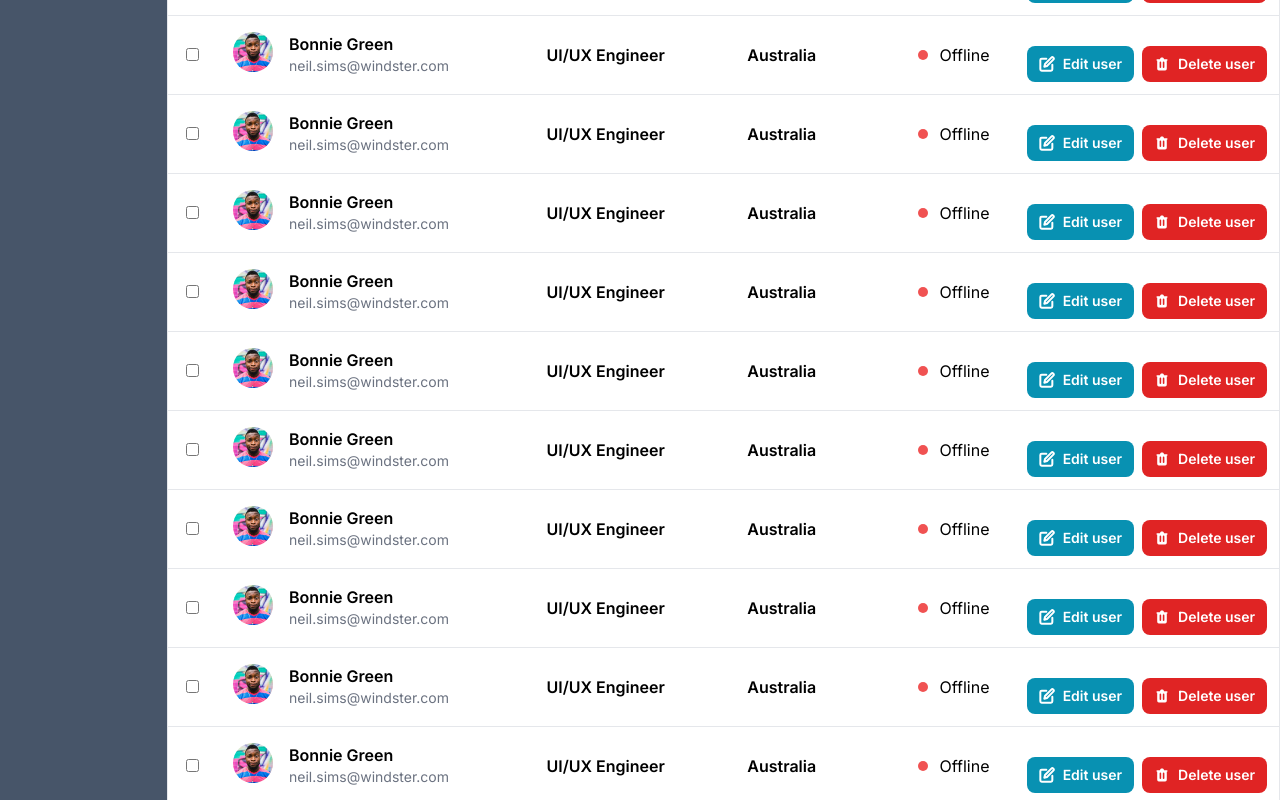
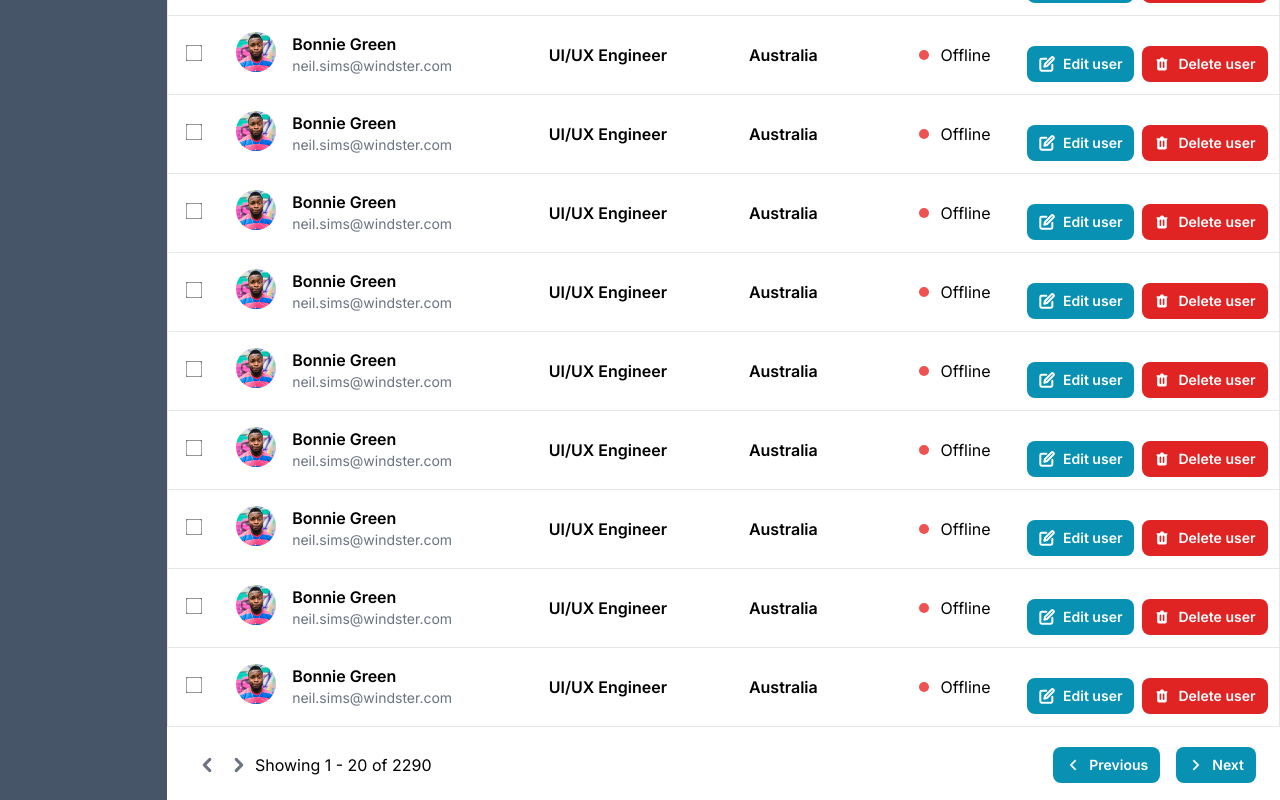
Before and after one commit to batuhantanir/internship-form-component, a Next.js app: page /users/list in a window 1280 px wide. Shown: the part 1120-1920 px from the top of the page. Built offline with nearby package versions, Linux system fonts and the light colour scheme.

Commit message:
change add form

```diff
--- a/app/users/list/page.jsx
+++ b/app/users/list/page.jsx
@@ -8,6 +8,7 @@ import UsersListHead from "@/components/userListHead";
 
 import data from "@/mock/userList.js";
 import AddUserForm from "@/components/addUserForm";
+import EditUserFrom from "@/components/editUserForm";
 
 function List() {
   const [pageOfOpen, setpageOfOpen] = useState("");
@@ -18,7 +19,8 @@ function List() {
         <CostumeTable data={data} setpageOfOpen={setpageOfOpen} />
       </div>
       <div className={`flex justify-center items-center fixed top-0 left-0 right-0 bottom-0 h-screen w-full ${pageOfOpen == "" ? "hidden" : "block"} bg-[#0000006d]`}>
-          {pageOfOpen == 'add-user' && <AddUserForm setpageOfOpen={setpageOfOpen}/>}
+        {pageOfOpen == 'add-user' && <AddUserForm setpageOfOpen={setpageOfOpen} />}
+        {pageOfOpen == 'add-user' && <EditUserFrom setpageOfOpen={setpageOfOpen} />}
       </div>
     </div>
   );
--- a/components/addUserForm/index.jsx
+++ b/components/addUserForm/index.jsx
@@ -3,10 +3,7 @@ import React from "react";
 import { useFormik } from "formik";
 import * as Yup from 'yup';
 
-import { RxCross2 } from "react-icons/rx";
-
-//Input Component
-import FormInputPiece from "../formInputPiece";
+import CostumeForm from "../costumeForm";
 
 const validationSchema = Yup.object({
   firstName: Yup.string().required(),
@@ -19,7 +16,7 @@ const validationSchema = Yup.object({
 
 function AddUserForm({ setpageOfOpen }) {
 
-  const { handleSubmit, handleChange, values, errors } = useFormik({
+  const { handleSubmit, handleChange, values } = useFormik({
     initialValues: {
       firstName: '',
       lastName: '',
@@ -33,26 +30,29 @@ function AddUserForm({ setpageOfOpen }) {
       console.log(values);
     },
   });
+
+  const formData = [{
+    labelName: "First Name", forHtml: "firstName", typeName: "text", name: "firstName", id: "firstName", placeholderName: "Bonnie", handleChange: handleChange, values: values.firstName,
+  },
+  {
+    labelName: "Last Name", forHtml: "lastName", typeName: "text", name: "lastName", id: "lastName", placeholderName: "Green", handleChange: handleChange, values: values.lastName,
+  },
+  {
+    labelName: "Email", forHtml: "email", typeName: "email", name: "email", id: "email", placeholderName: "example@company.com", handleChange: handleChange, values: values.email
+  },
+  {
+    labelName: "Phone Number", forHtml: "phoneNumber", typeName: "number", name: "phoneNumber", id: "phoneNumber", placeholderName: "e.g. +(12)3456 789", handleChange: handleChange, values: values.phoneNumber
+  },
+  {
+    labelName: "Departmant", forHtml: "depertmant", typeName: "text", name: "depertmant", id: "depertmant", placeholderName: "Development", handleChange: handleChange, values: values.depertmant
+  },
+  {
+    labelName: "company", forHtml: "company", typeName: "text", name: "company", id: "company", placeholderName: "123456", handleChange: handleChange, values: values.company
+  }]
+
   return (
-    <div className=" bg-white  w-full max-w-2xl px-4 h-auto rounded-lg">
-      <div className="flex justify-between border-b px-3 py-4">
-        <h2 className="font-semibold text-xl">Add new user</h2>
-        <button onClick={() => setpageOfOpen("")} ><RxCross2 /></button>
-      </div>
-      <form onSubmit={handleSubmit}>
-        <div className="grid grid-cols-6  gap-5 px-3 py-4">
-          <FormInputPiece labelName="First Name" forHtml="firstName" typeName="text" name="firstName" id="firstName" placeholderName="Bonnie" handleChange={handleChange} values={values.firstName} />
-          <FormInputPiece labelName="Last Name" forHtml="lastName" typeName="text" name="lastName" id="lastName" placeholderName="Green" handleChange={handleChange} values={values.lastName} />
-          <FormInputPiece labelName="Email" forHtml="email" typeName="text" name="email" id="email" placeholderName="example@company.com" handleChange={handleChange} values={values.email} />
-          <FormInputPiece labelName="Phone Number" forHtml="phoneNumber" typeName="text" name="phoneNumber" id="phoneNumber" placeholderName="e.g. +(12)3456 789" handleChange={handleChange} values={values.phoneNumber} />
-          <FormInputPiece labelName="Departmant" forHtml="depertmant" typeName="text" name="depertmant" id="depertmant" placeholderName="Development" handleChange={handleChange} values={values.depertmant} />
-          <FormInputPiece labelName="company" forHtml="company" typeName="text" name="company" id="company" placeholderName="123456" handleChange={handleChange} values={values.company} />
-        </div>
-        <div className="border-t w-full p-5">
-          <button className="bg-primary text-white text-sm w-fit text-center gap-2 font-medium px-5 py-3 rounded-lg whitespace-nowrap" type="submit">Add user</button>
-        </div>
-      </form>
-    </div>)
+    <CostumeForm headerName={"Add new user"} formData={formData} handleSubmit={handleSubmit} setpageOfOpen={setpageOfOpen} />
+  )
 }
 
 export default AddUserForm;
--- /dev/null
+++ b/components/costumeForm/index.jsx
@@ -0,0 +1,29 @@
+import React from 'react'
+
+import { RxCross2 } from "react-icons/rx";
+
+//Input Component
+import FormInputPiece from "../formInputPiece";
+
+function CostumeForm({ headerName, formData, handleSubmit, setpageOfOpen }) {
+    return (
+        <div className=" bg-white  w-full max-w-2xl px-4 h-auto rounded-lg">
+            <div className="flex justify-between border-b px-3 py-4">
+                <h2 className="font-semibold text-xl">{headerName}</h2>
+                <button onClick={() => setpageOfOpen("")} ><RxCross2 /></button>
+            </div>
+            <form onSubmit={handleSubmit}>
+                <div className="grid grid-cols-6  gap-5 px-3 py-4">
+                    {formData.map((data, idx) => (
+                        <FormInputPiece data={data} key={idx} />
+                    ))}
+                </div>
+                <div className="border-t w-full p-5">
+                    <button className="bg-primary text-white text-sm w-fit text-center gap-2 font-medium px-5 py-3 rounded-lg whitespace-nowrap" type="submit">Add user</button>
+                </div>
+            </form>
+        </div>
+    )
+}
+
+export default CostumeForm
--- a/components/costumeTable/index.jsx
+++ b/components/costumeTable/index.jsx
@@ -1,14 +1,21 @@
+import { IoIosArrowForward } from "react-icons/io";
+import { IoIosArrowBack } from "react-icons/io";
 import React from "react";
 import UserRow from "./userRow";
+import IconBtn from "../iconBtn";
+import Buttons from "../buttons";
 
-function CostumeTable({ data,setpageOfOpen }) {
+function CostumeTable({ data, setpageOfOpen }) {
+  const dataShowingBetween = '1 - 20';
+  const totalData = '2290';
+  const slicenumber = 20;
   return (
     <div className="overflow-x-auto">
       <table className="table-fixed min-w-full px-2">
         <thead className="bg-hoverBgColor py-2">
           <tr className="">
             <th className="p-4">
-              <input type="checkbox" name="#" id="#" />
+              <input className="accent-primary scale-105 w-4 h-4" type="checkbox" name="#" id="#" />
             </th>
             <th className="p-4 text-xs font-medium uppercase text-svgColorDark text-left">
               NAME
@@ -26,11 +33,28 @@ function CostumeTable({ data,setpageOfOpen }) {
           </tr>
         </thead>
         <tbody>
-          {data.map((user, idx) => (
-            <UserRow user={user} key={idx} setpageOfOpen={setpageOfOpen}/>
+          {data.slice(slicenumber - 20, slicenumber).map((user, idx) => (
+            <UserRow user={user} key={idx} setpageOfOpen={setpageOfOpen} />
           ))}
         </tbody>
       </table>
+      <div className="flex justify-between px-6 py-5">
+        <div className="flex items-center">
+          <IconBtn hrefLink='' icon={<IoIosArrowBack className="scale-125 stroke-[30]" />} />
+          <IconBtn hrefLink={''} icon={<IoIosArrowForward className="scale-125 stroke-[30]" />} />
+          <span>
+            Showing <span>{dataShowingBetween}</span> of <span>{totalData}</span>
+          </span>
+        </div>
+        <div className="flex gap-4">
+          <Buttons title={"Previous"} icon={<IoIosArrowBack className="stroke-[15] scale-95" />} costumeClass={
+          "bg-primary text-white hover:bg-primaryDark w-[50%] sm:w-fit"
+        }/>
+        <Buttons title={"Next"} icon={<IoIosArrowForward className="stroke-[15] scale-95" />} costumeClass={
+          "bg-primary text-white hover:bg-primaryDark w-[50%] sm:w-fit"
+        }/>
+        </div>
+      </div>
     </div>
   );
 }
--- a/components/costumeTable/userRow/index.jsx
+++ b/components/costumeTable/userRow/index.jsx
@@ -9,10 +9,11 @@ import { FiEdit } from "react-icons/fi";
 
 function UserRow({ user }) {
   const { id, name, email, position, country, status, imgSrc } = user;
+
   return (
     <tr className="hover:bg-hoverBgColor border">
       <td className="p-4 text-center">
-        <input type="checkbox" name={name} id={id} />
+        <input className="accent-primary scale-105 w-4 h-4" type="checkbox" name={name} id={id} />
       </td>
       <td className="flex p-4 gap-4">
         <Image
--- /dev/null
+++ b/components/editUserForm/index.jsx
@@ -0,0 +1,9 @@
+import React from 'react'
+
+function EditUserFrom() {
+  return (
+    <div>EditUserFrom</div>
+  )
+}
+
+export default EditUserFrom
--- a/components/formInputPiece/index.jsx
+++ b/components/formInputPiece/index.jsx
@@ -1,6 +1,7 @@
 import React from 'react'
 
-function FormInputPiece({ labelName, forHtml, typeName, name, id, placeholderName, handleChange, values }) {
+function FormInputPiece({data}) {
+    const { labelName, forHtml, typeName, name, id, placeholderName, handleChange, values } = data;
     return (
         <label className="flex flex-col col-span-6 sm:col-span-3" htmlFor={forHtml}>
             <span className='text-sm font-medium mb-2'>{labelName}</span>
```
